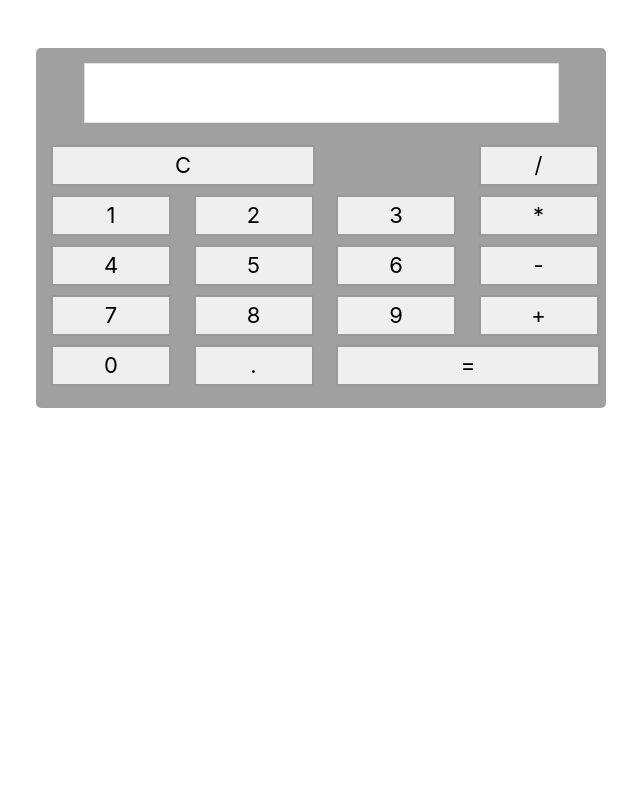
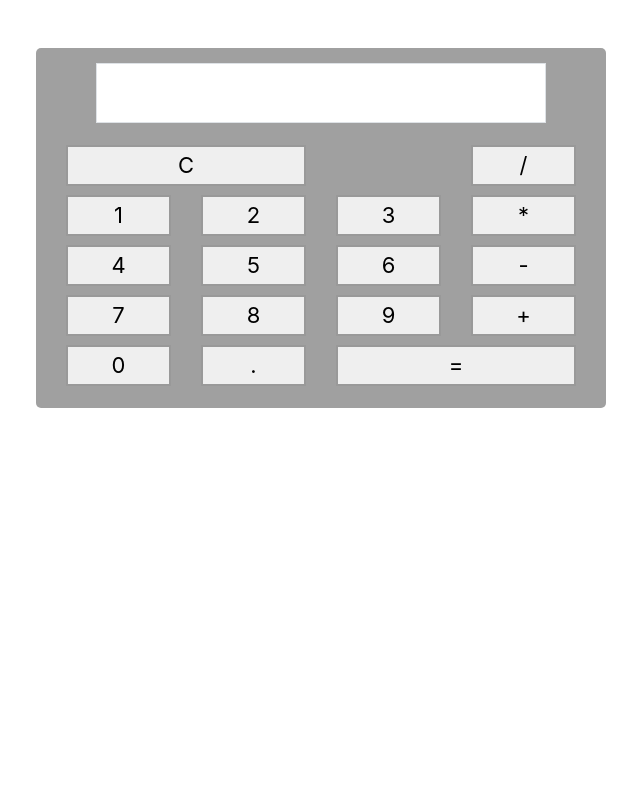
Before and after one commit to DrcaVuk/kalkulator, a PHP site: page / in a window 1280 px wide. Shown: the whole page, without its empty margins (319-959 px from the left). Run offline with PHP 8.4, Linux system fonts and the light colour scheme.

Commit message:
no message

```diff
--- a/css/default.css
+++ b/css/default.css
@@ -1,6 +1,26 @@
+html {
+    position: relative;
+    height: 100%;
+}
+body {
+  display: flex;
+  flex-direction: column;
+  min-height: 100vh;
+  position: relative;
+  margin: 0;
+  padding: 0;
+  width: 100%;
+  top: 0;
+}
+.container {
+    flex: 1 0 auto;
+    width: 100%;
+    margin: auto;
+    margin-top: 60px;
+  }
+
 .kalkulator {
     padding:15px;
-    color: #fff;
     background-color: #a0a0a0;
     border-radius: 5px;
 }
@@ -24,7 +44,7 @@
     border: 2px solid #999999;
     padding: 2px 12px;
     margin: 2px 0px;
-    width: 120px;
+    width: 100%;
 }
 
 .kalkulator input:active {
@@ -41,5 +61,13 @@
     border: 2px solid #999999;
     padding: 2px 12px;
     margin: 2px 0px;
-    width: 264px;
+    width: 100%;
 }
+ @media only screen and (max-width: 768px) {
+    .col-3 {
+        padding: 0px;
+     }
+     .col-6 {
+        padding: 0px;
+     }
+ }
--- a/index.php
+++ b/index.php
@@ -13,32 +13,45 @@
   </head>
   <body>
     <div class="container mt-5">
-        <div class="row">
-           <div class="col-6 offset-3 kalkulator sadow">
+        <div class="row d-flex justify-content-center">
+           <div class="w-50 kalkulator sadow">
 
-              <div class="row">
+              <div class="d-flex flex-wrap">
                 <div id="displey" class="col-10 offset-1 border"></div>
                 <!-- Nambers -->
+                <div class="d-flex flex-wrap flex-column w-100">
+                <div class="d-flex flex-wrap  justify-content-between">
                   <div class="col-6"><input type="button" value="C"></div>
-                 <div class="col-3 offset-3"><input type="button" value="/"></div>
+                  <div class="col-3"><input type="button" value="/"></div>
+                 </div>
+                 <div class="d-flex flex-wrap">
                   <div class="col-3"><input type="button" value="1"></div>
                   <div class="col-3"><input type="button" value="2"></div>
                   <div class="col-3"><input type="button" value="3"></div>
                   <div class="col-3"><input type="button" value="*"></div>
+                </div>
+                <div class="d-flex flex-wrap">
                   <div class="col-3"><input type="button" value="4"></div>
                   <div class="col-3"><input type="button" value="5"></div>
                   <div class="col-3"><input type="button" value="6"></div>
                   <div class="col-3"><input type="button" value="-"></div>
+                </div>
+                 <div class="d-flex flex-wrap">
                   <div class="col-3"><input type="button" value="7"></div>
                   <div class="col-3"><input type="button" value="8"></div>
                   <div class="col-3"><input type="button" value="9"></div>
                   <div class="col-3"><input type="button" value="+"></div>
+                </div>
+                <div class="d-flex flex-wrap">
                   <div class="col-3"><input type="button" value="0"></div>
                   <div class="col-3"><input type="button" value="."></div>
                   <div class="col-6"><input type="button" value="="></div>
+                </div>
+              </div>
+
                 <!-- End Nambers -->
               </div>
-
+</div>
            </div>
         </div>
     </div>
@@ -52,5 +65,5 @@
 
 <script src="https://stackpath.bootstrapcdn.com/bootstrap/4.3.1/js/bootstrap.min.js" integrity="sha384-JjSmVgyd0p3pXB1rRibZUAYoIIy6OrQ6VrjIEaFf/nJGzIxFDsf4x0xIM+B07jRM" crossorigin="anonymous"></script>
 
-<script></script>
+<script src="js/main.js"></script>
 </html>
```
Lines whose indentation alone changed are shown as unchanged.
